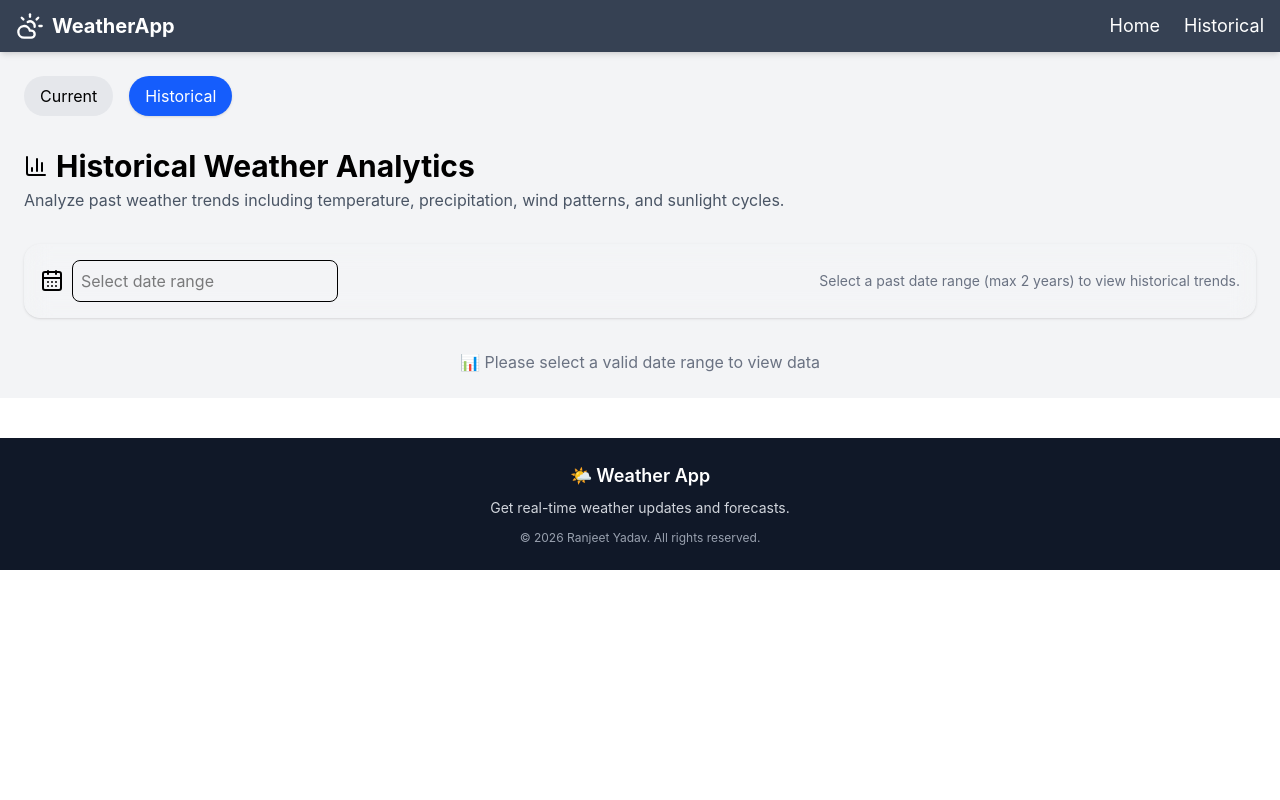
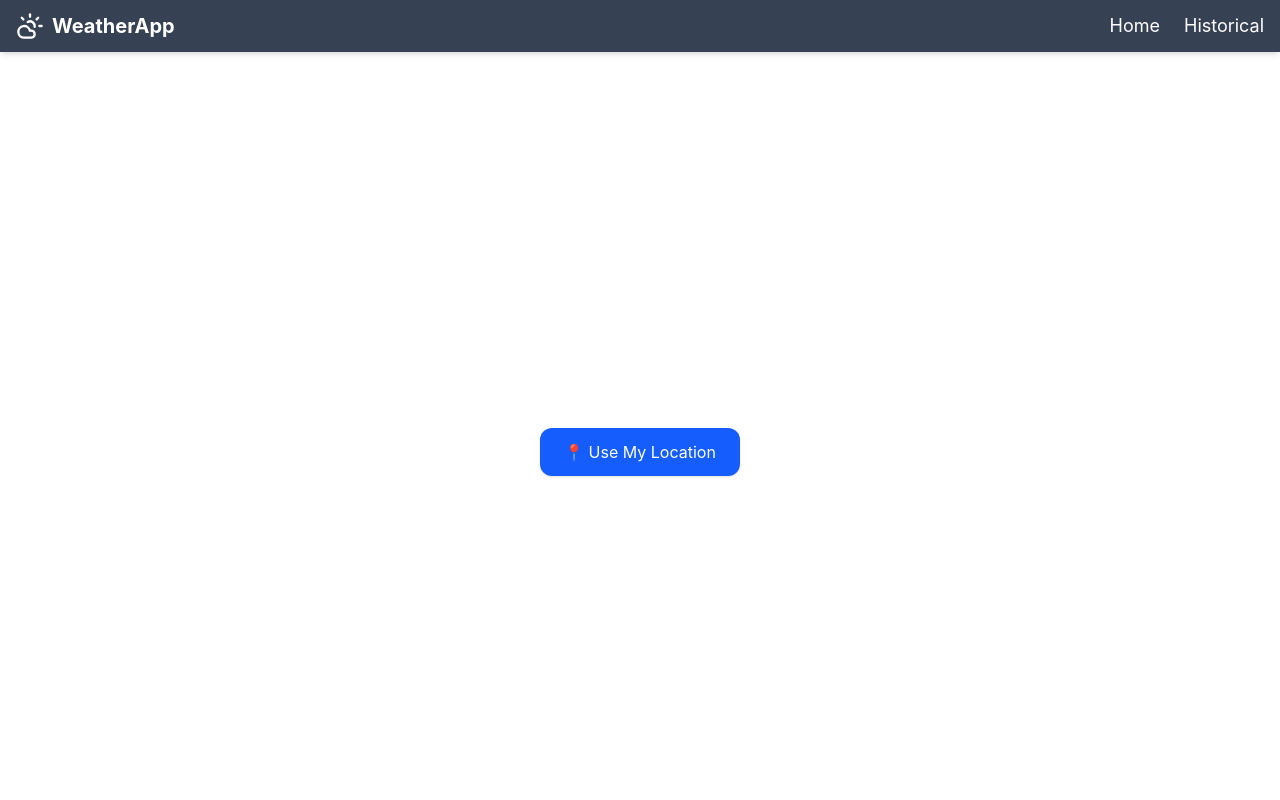
Before and after one commit to rj7075/Weatherapp, a React (Vite) app in the folder client/: page /historical in a window 1280 px wide. Shown: the top 800 px of the page. Built offline with nearby package versions, Linux system fonts and the light colour scheme.

Commit message:
files updated

```diff
--- a/client/src/components/CurrentWeather.jsx
+++ b/client/src/components/CurrentWeather.jsx
@@ -33,7 +33,7 @@ const CurrentWeather = () => {
 
       <button
         onClick={getLocation}
-        className="bg-blue-600 text-white px-6 py-2 rounded-xl shadow hover:bg-blue-700 transition"
+        className="bg-blue-600 text-white px-6 py-2 cursor-pointer rounded-xl shadow hover:bg-blue-700 transition"
       >
         Use My Location
       </button>
--- a/client/src/components/Historical.jsx
+++ b/client/src/components/Historical.jsx
@@ -9,7 +9,7 @@ import { Link } from "react-router-dom";
 import { CalendarDays, BarChart3 } from "lucide-react";
 
 const Historical = () => {
-  const coords = useLocation();
+  const { coords, getLocation } = useLocation();
 
   const [startDate, setStartDate] = useState(null);
   const [endDate, setEndDate] = useState(null);
@@ -46,6 +46,8 @@ const Historical = () => {
         endDate.toISOString().split("T")[0]
       );
 
+      console.log("Historical data res",res);
+
       if (!res || !res.daily) {
         alert("No data returned. Try older dates.");
         return;
@@ -59,10 +61,15 @@ const Historical = () => {
 
   if (!coords)
     return (
-      <div className="flex justify-center items-center h-screen text-lg">
-        📍 Fetching your location...
-      </div>
-    );
+  <div className="flex items-center justify-center min-h-screen">
+    <button
+      onClick={getLocation}
+      className="bg-blue-600 text-white cursor-pointer px-6 py-3 rounded-xl shadow hover:bg-blue-700 transition"
+    >
+      📍 Use My Location
+    </button>
+  </div>
+);
 
   const daily = data?.daily;
 
--- a/client/src/services/weatherApi.js
+++ b/client/src/services/weatherApi.js
@@ -106,6 +106,10 @@ export const getAirQuality = async (lat, lon) => {
    📈 HISTORICAL DATA (Page 2)
 ========================= */
 export const getHistoricalData = async (lat, lon, startDate, endDate) => {
+  console.log("LAT:", lat);
+console.log("LON:", lon);
+console.log("START:", startDate);
+console.log("END:", endDate);
   try {
     const key = `history-${lat}-${lon}-${startDate}-${endDate}`;
 
```
